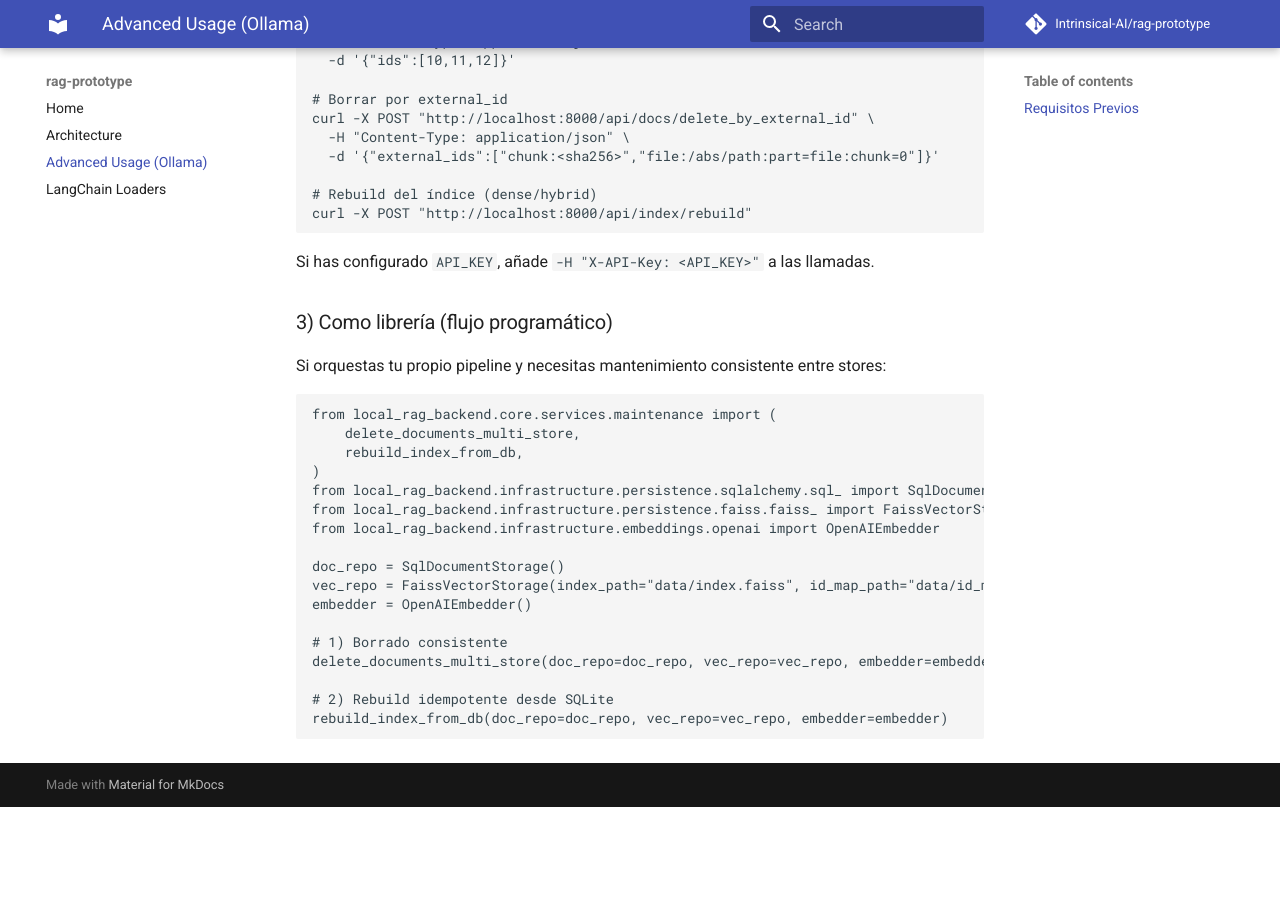
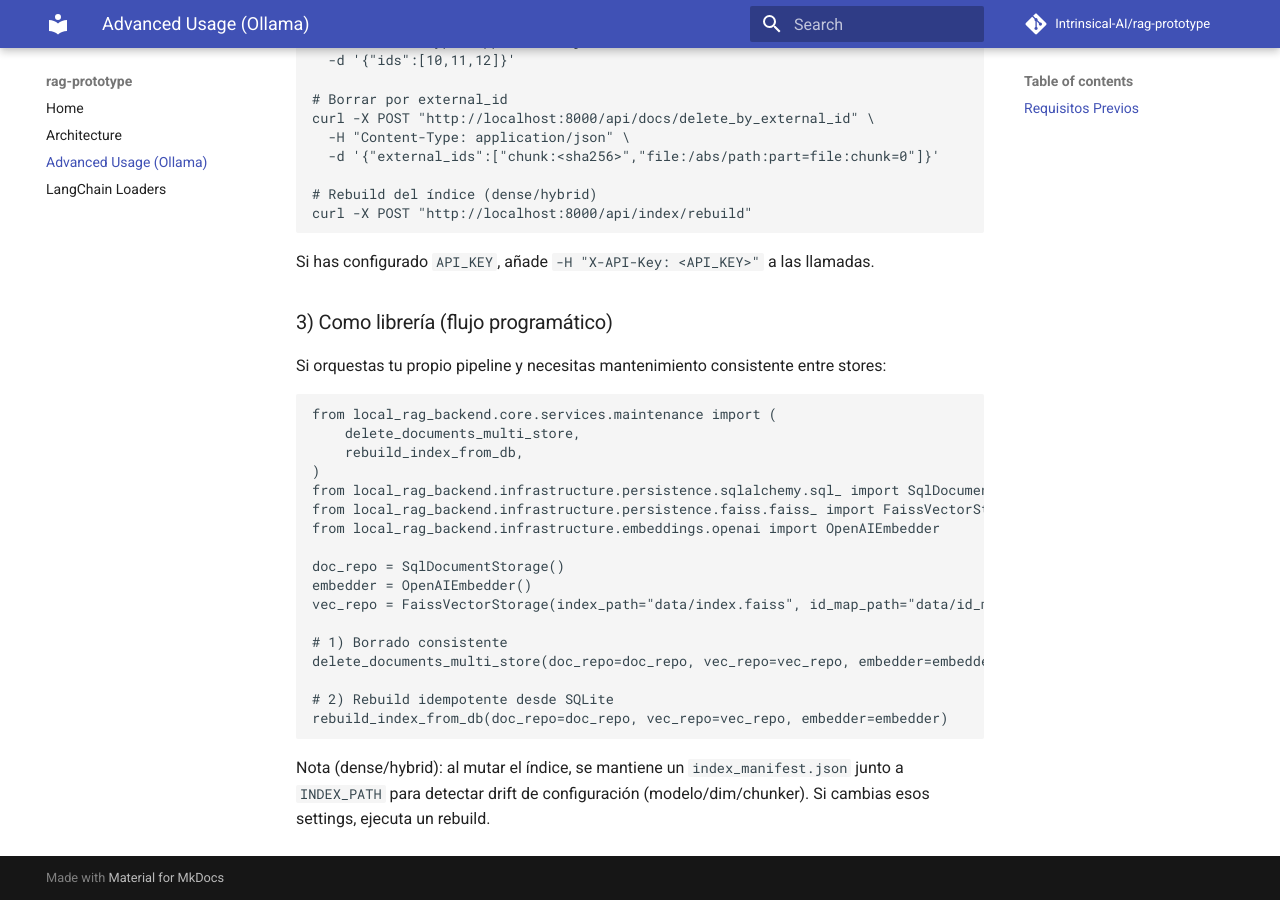
Before and after one commit to Intrinsical-AI/rag-prototype, an MkDocs documentation site: the page built from docs/custom_usage_guide.md, in a window 1280 px wide and 900 px high, scrolled down 4969 px. Built offline with MkDocs 1.6.1 and Material for MkDocs 9.7.7, drawn with Linux system fonts in a browser that asks for light colours; comment, search, counter and statistics services are not loaded; before the commit the page ends 5776 px from its top, so only the background shows below that.

Commit message:
docs(index-manifest): document index_manifest and drift detection

````diff
--- a/docs/custom_usage_guide.md
+++ b/docs/custom_usage_guide.md
@@ -249,8 +249,8 @@ from local_rag_backend.infrastructure.persistence.faiss.faiss_ import FaissVecto
 from local_rag_backend.infrastructure.embeddings.openai import OpenAIEmbedder
 
 doc_repo = SqlDocumentStorage()
-vec_repo = FaissVectorStorage(index_path="data/index.faiss", id_map_path="data/id_map.json", dim=None)
 embedder = OpenAIEmbedder()
+vec_repo = FaissVectorStorage(index_path="data/index.faiss", id_map_path="data/id_map.json", dim=embedder.dim)
 
 # 1) Borrado consistente
 delete_documents_multi_store(doc_repo=doc_repo, vec_repo=vec_repo, embedder=embedder, ids=[10, 11, 12])
@@ -258,3 +258,6 @@ delete_documents_multi_store(doc_repo=doc_repo, vec_repo=vec_repo, embedder=embe
 # 2) Rebuild idempotente desde SQLite
 rebuild_index_from_db(doc_repo=doc_repo, vec_repo=vec_repo, embedder=embedder)
 ```
+
+Nota (dense/hybrid): al mutar el índice, se mantiene un `index_manifest.json` junto a `INDEX_PATH` para
+detectar drift de configuración (modelo/dim/chunker). Si cambias esos settings, ejecuta un rebuild.
````
Also changed, not shown: README.md (+9 -0 lines).
